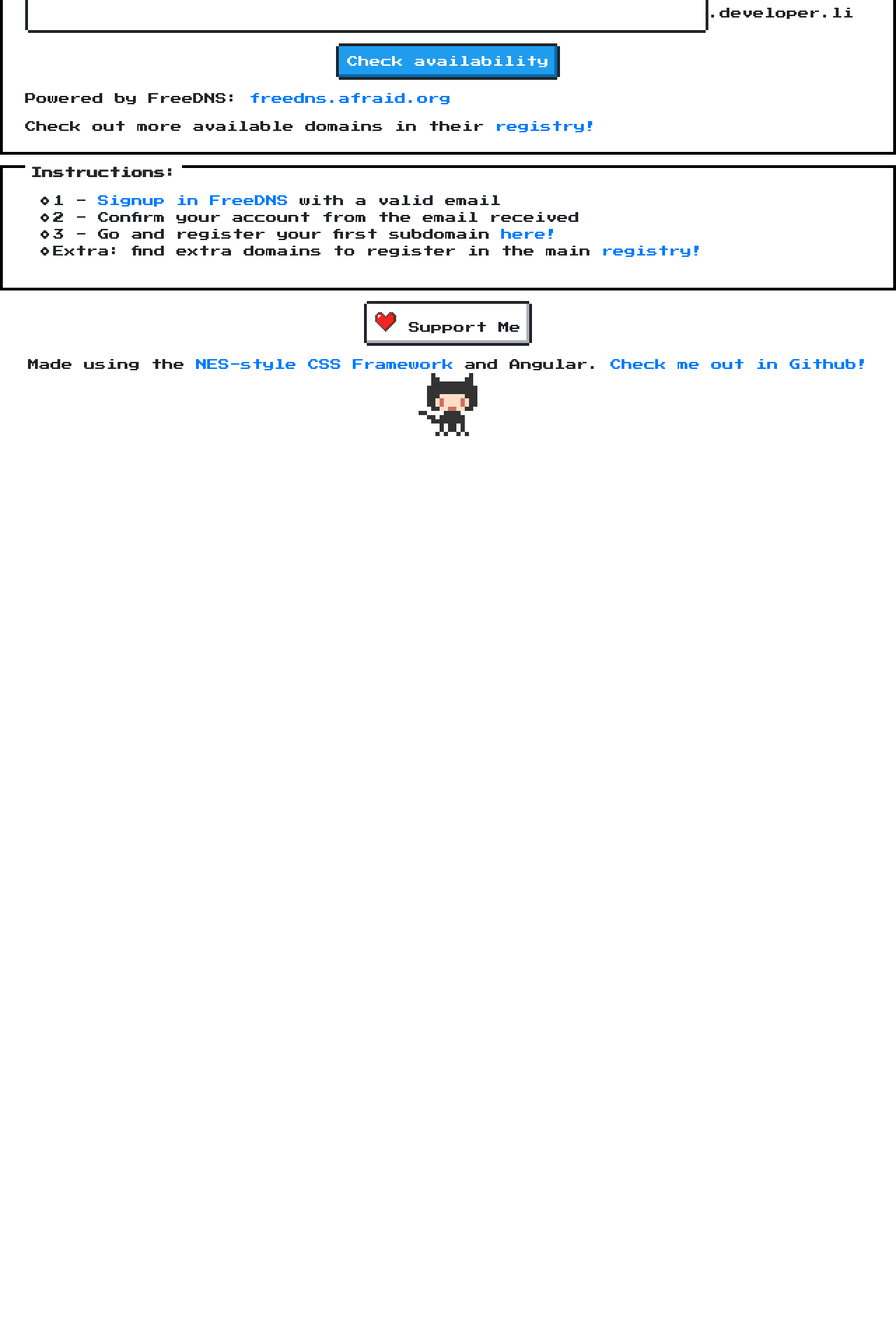
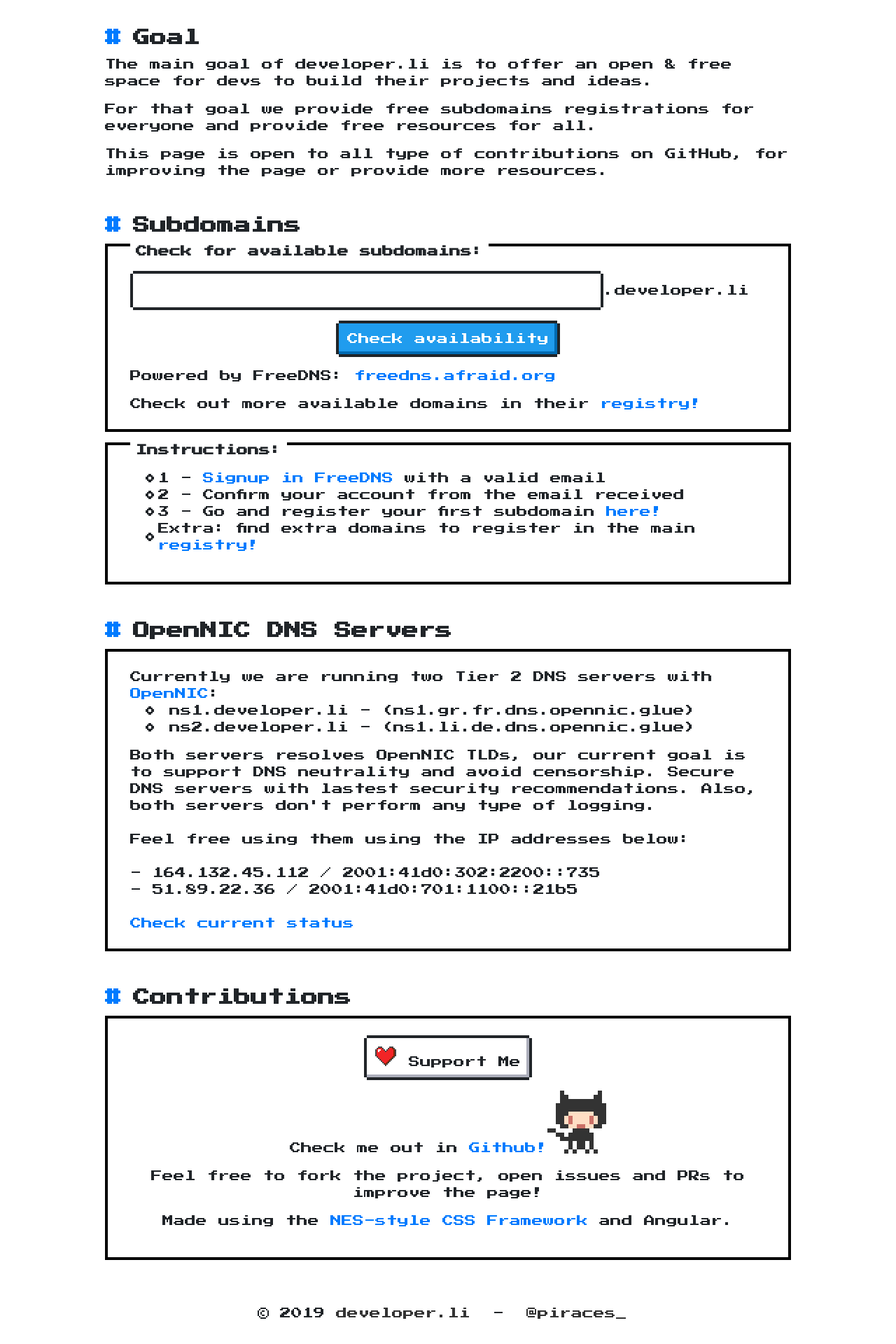
Before and after one commit to piraces/developer.li, an Angular app: page / in a window 1280 px wide. Shown: the part 167-2087 px from the top of the page at 70% size. Before the commit the page ends 809 px from the top, so only its background shows below. Built offline with nearby package versions, Linux system fonts and the light colour scheme.

Commit message:
Update developer.li: add current resources and changed format

```diff
--- a/src/app/app.component.html
+++ b/src/app/app.component.html
@@ -5,14 +5,33 @@
   </h1>
 </div>
 <div class="centered">
-  <p>Subdomains for developers</p>
+  <p>Open space and free resources for developers</p>
   <p></p>
 </div>
+<div id="devli">
+  <div class="container">
+    <div class="main-content">
+      <section class="topic">
+        <h2 id="goal"><a href="#goal">#</a>Goal</h2>
+        <p>
+          The main goal of developer.li is to offer an open & free space for devs to build their projects and ideas.
+        </p>
+        <p>
+          For that goal we provide free subdomains registrations for everyone and provide free resources for all.
+        </p>
+        <p>
+          This page is open to all type of contributions on GitHub, for improving the page or provide more resources.
+        </p>
+      </section>
+      <section class="topic">
+        <h2 id="subdomains"><a href="#subdomains">#</a>Subdomains</h2>
+
         <section class="nes-container with-title bottom-margin">
-  <h2 class="title">Check for free subdomains:</h2>
+
+          <h2 class="title">Check for available subdomains:</h2>
           <div class="nes-field is-inline centered">
-    <input type="text" id="name_field" [ngClass]="getActualClass()" [(ngModel)]="subdomain" (keydown)="changeInput()"
-      (ngModelChange)="domainAvailable = false" (keyup.enter)="checkAvailability()">
+            <input type="text" id="name_field" [ngClass]="getActualClass()" [(ngModel)]="subdomain"
+              (keydown)="changeInput()" (ngModelChange)="domainAvailable = false" (keyup.enter)="checkAvailability()">
             <label for="name_field">.developer.li</label>
           </div>
           <div *ngIf="domainAvailableChecked == false">
@@ -25,33 +44,95 @@
             <button type="button" class="nes-btn is-primary" (click)="checkAvailability()">Check availability</button>
           </div>
           <div class="centered top-margin bottom-margin" *ngIf="domainAvailable">
-    <button type="button" class="nes-btn is-success">Hurray! Reserve subdomain</button>
+            <button type="button" class="nes-btn is-success"
+              onclick="location.href='https://freedns.afraid.org/'">Hurray! Reserve subdomain</button>
           </div>
           <p>Powered by FreeDNS: <a target="_blank" href="https://freedns.afraid.org/">freedns.afraid.org</a></p>
-  <p>Check out more available domains in their <a target="_blank" href="https://freedns.afraid.org/domain/registry/">registry!</a></p>
+          <p>Check out more available domains in their <a target="_blank"
+              href="https://freedns.afraid.org/domain/registry/">registry!</a></p>
         </section>
 
         <section class="nes-container with-title top-margin">
           <h2 class="title">Instructions:</h2>
           <div class="lists">
             <ul class="nes-list is-circle">
-      <li>1 - <a target="_blank" href="https://freedns.afraid.org/signup/?plan=starter">Signup in FreeDNS</a> with a
+              <li>1 - <a target="_blank" href="https://freedns.afraid.org/signup/?plan=starter">Signup in FreeDNS</a>
+                with
+                a
                 valid email</li>
               <li>2 - Confirm your account from the email received</li>
-      <li>3 - Go and register your first subdomain <a target="_blank" href="https://freedns.afraid.org/subdomain/edit.php?edit_domain_id=1271067&ls=1">here!</a></li>
-      <li>Extra: find extra domains to register in the main <a target="_blank" href="https://freedns.afraid.org/domain/registry/">registry!</a></li>
+              <li>3 - Go and register your first subdomain <a target="_blank"
+                  href="https://freedns.afraid.org/subdomain/edit.php?edit_domain_id=1271067&ls=1">here!</a></li>
+              <li>Extra: find extra domains to register in the main <a target="_blank"
+                  href="https://freedns.afraid.org/domain/registry/">registry!</a></li>
             </ul>
           </div>
         </section>
+      </section>
+      <section class="topic">
+        <h2 id="dns"><a href="#dns">#</a>OpenNIC DNS Servers</h2>
+        <section class="nes-container">
+          Currently we are running two Tier 2 DNS servers with <a href="https://www.opennic.org/" target="_blank"
+            rel="noopener">OpenNIC</a>:
+          <div class="lists">
+            <ul class="nes-list is-circle">
+              <li>&nbsp;ns1.developer.li - (ns1.gr.fr.dns.opennic.glue)</li>
+              <li>&nbsp;ns2.developer.li - (ns1.li.de.dns.opennic.glue)</li>
+            </ul>
+          </div>
+          Both servers resolves OpenNIC TLDs, our current goal is to support DNS neutrality and avoid censorship. Secure
+          DNS servers with lastest security recommendations.
+          Also, both servers don't perform any type of logging.
+          <br><br>
+          Feel free using them using the IP addresses below:
+          <br><br>
+          - 164.132.45.112 / 2001:41d0:302:2200::735
+          <br>
+          - 51.89.22.36 / 2001:41d0:701:1100::21b5
+          <br><br>
+          <a href="http://status.dns.developer.li " target="_blank" rel="noopener">Check current status</a>
+        </section>
+      </section>
+      <section class="topic">
+        <h2 id="contribute"><a href="#contribute">#</a>Contributions</h2>
 
-<div class="centered top-margin bottom-margin">
+        <section class="nes-container">
+          <div class="centered bottom-margin">
             <button type="button" class="nes-btn" (click)="supportMe()">
               <i class="nes-icon heart"></i>&nbsp;Support Me
             </button>
           </div>
 
           <div class="centered top-margin bottom-margin">
-  Made using the <a target="_blank" href="https://github.com/nostalgic-css/NES.css">NES-style CSS Framework</a> and Angular. <a target="_blank" href="https://github.com/piraces/developer.li">Check me out in Github! <i class="nes-octocat animate"></i></a>
+            <p>
+              Check me out in <a target="_blank" href="https://github.com/piraces/developer.li">Github!</a> <i
+                class="nes-octocat animate"></i>
+            </p>
+            <p>
+              Feel free to fork the project, open issues and PRs to improve the page!
+            </p>
+            <p>
+              Made using the <a target="_blank" href="https://github.com/nostalgic-css/NES.css">NES-style CSS
+                Framework</a>
+              and
+              Angular.
+            </p>
+          </div>
+        </section>
+
+
+      </section>
+    </div>
+  </div>
 </div>
 
 <router-outlet></router-outlet>
+
+<footer>
+  <p>
+    <span>©&nbsp;{{actualYear}}</span>
+    <a href="https://github.com/piraces/developer.li" target="_blank" rel="noopener">&nbsp;developer.li&nbsp;</a>
+    <span>&nbsp;-&nbsp;</span>
+    <a href="https://twitter.com/piraces_" target="_blank" rel="noopener">&nbsp;@piraces_&nbsp;</a>
+  </p>
+</footer>
--- a/src/app/app.component.scss
+++ b/src/app/app.component.scss
@@ -1,17 +1,98 @@
 .top-margin {
-    margin-top: 15px;
+  margin-top: 15px;
 }
 
 .bottom-margin {
-    margin-bottom: 15px;
+  margin-bottom: 15px;
 }
 
 .centered {
-    text-align: center;
+  text-align: center;
 }
 
 .medium-input {
-    width: 40vw;
-    margin-left: auto ;
-    margin-right: auto ;
+  width: 40vw;
+  margin-left: auto;
+  margin-right: auto;
 }
+
+body {
+  padding: 0 2rem;
+  margin: 0 2rem;
+}
+
+#devli > .container {
+  max-width: 980px;
+  margin: 0 auto;
+  margin-top: 100px;
+}
+
+/* Main */
+.main-content {
+  margin-bottom: 4rem;
+}
+
+/* Footer */
+footer {
+  text-align: center;
+  margin-bottom: 2rem;
+}
+footer a {
+  color: #333;
+  text-decoration: none;
+}
+
+h2 > a {
+  margin-right: 1rem;
+}
+
+.topic {
+  margin-bottom: 3rem;
+}
+
+.item {
+  margin-bottom: -1rem;
+}
+.item > * {
+  margin-bottom: 1.5rem !important;
+}
+
+/* Containers */
+.item.containers > .nes-container {
+  display: inline-block;
+  max-width: 400px;
+}
+
+/* Topic */
+h3.topic-title {
+  display: flex;
+  align-items: center;
+  margin-bottom: 1rem;
+}
+
+h3.topic-title > i {
+  margin-right: 1.5rem;
+}
+
+@media screen and (max-width: calc(980px - 4rem)) {
+  header > .container {
+    margin: 0 4rem;
+  }
+}
+
+@media screen and (max-width: 768px) {
+  body {
+    margin: 2rem 0.5rem;
+    padding: 0;
+  }
+
+  header > .container {
+    margin: 0 0.5rem;
+  }
+}
+
+@media screen and (max-width: 580px) {
+  #devli > .container {
+    margin-top: 190px;
+  }
+}
--- a/src/app/app.component.ts
+++ b/src/app/app.component.ts
@@ -17,6 +17,7 @@
   basePrefix = 'https://json.geoiplookup.io/';
   kofiURL = 'https://ko-fi.com/F1F8OBQ5';
   notOwned = 'DosArrest';
+  actualYear = new Date().getFullYear();
 
   constructor(private http: HttpClient, @Inject(DOCUMENT) private document: any) {
   }
```
Also changed, not shown: logo.png. Lines whose indentation alone changed are shown as unchanged.
